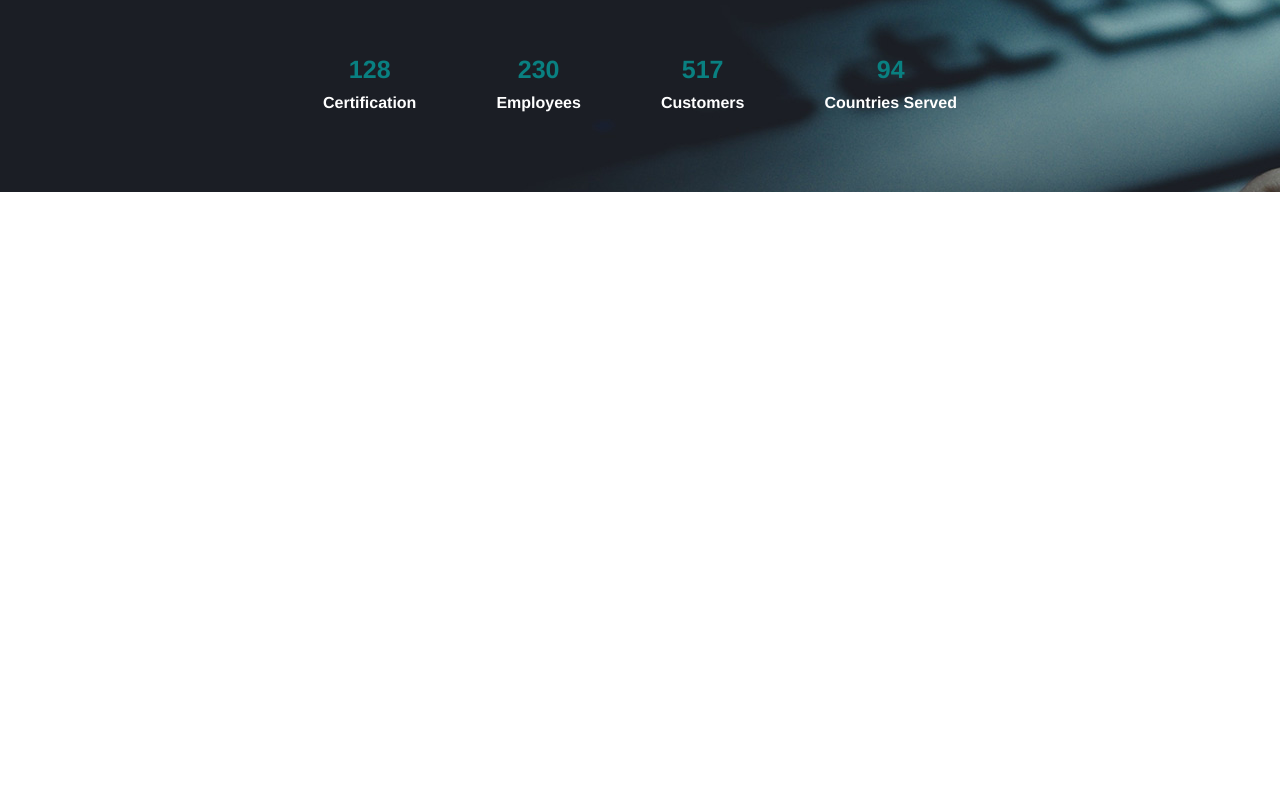
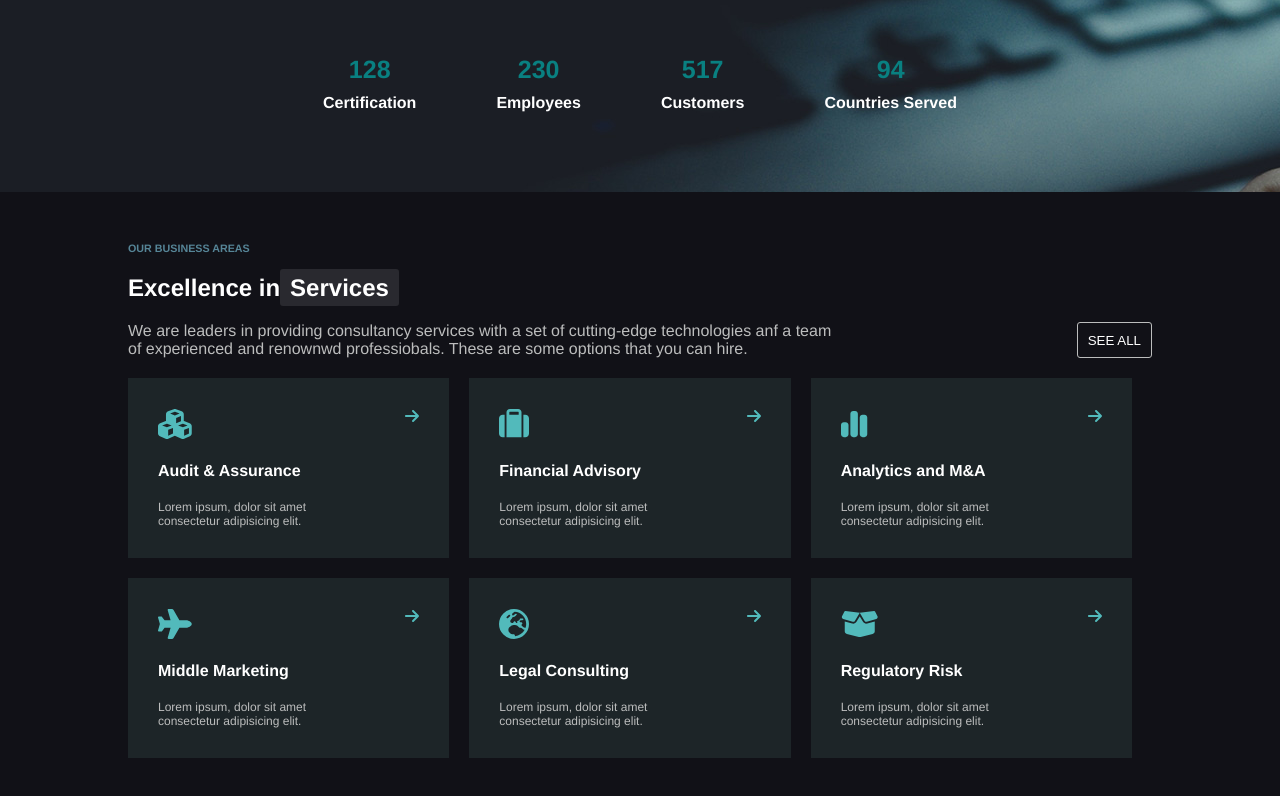
Before and after one commit to SimoCosz/proj-html-vuejs, a Vue app: page / in a window 1280 px wide. Shown: the part 1265-2061 px from the top of the page. Before the commit the page ends 1457 px from the top, so only its background shows below. Built offline with nearby package versions, Linux system fonts and the light colour scheme; a small style sheet from the web is missing.

Commit message:
completato worksComponent

```diff
--- a/src/App.vue
+++ b/src/App.vue
@@ -15,6 +15,7 @@
     <DataComponent />
 
     <!-- Works Section -->
+    <WorksComponent />
 
     <!-- Team section -->
 
@@ -35,6 +36,7 @@ import HeaderComponent from './components/HeaderComponent.vue'
 import JumboComponent from './components/JumboComponent.vue'
 import IntroductionComponent from './components/IntroductionComponent.vue'
 import DataComponent from './components/DataComponent1.vue'
+import WorksComponent from './components/WorksComponent.vue'
 
 export default {
   name: 'App',
@@ -43,6 +45,7 @@ export default {
     JumboComponent,
     IntroductionComponent,
     DataComponent,
+    WorksComponent,
 
   }
 }
--- a/src/assets/scss/_common.scss
+++ b/src/assets/scss/_common.scss
@@ -32,4 +32,5 @@ ul{
   text-transform: uppercase;
   color: $smaltBlue;
   margin-bottom: 20px;
+  font-weight: 700;
 }
--- a/src/assets/scss/_variabili.scss
+++ b/src/assets/scss/_variabili.scss
@@ -1,3 +1,4 @@
+$woodSmoke: #111117;
 $blueLagoon: #048383;
 $abbey: #4e4f52;
 $silverSand: #bcbdbd;
--- /dev/null
+++ b/src/components/ServiceComponent.vue
@@ -0,0 +1,59 @@
+<template>
+  <div class="card-service">
+    <div class="icon-wrapper">
+      <span class="icon"> <font-awesome-icon :icon="element.icon" /> </span>
+      <span class="icon-arrow"><font-awesome-icon :icon="element.arrow" /></span>
+    </div>
+    <div class="card-info">
+      <h4 class="title"> {{element.title}} </h4>
+      <p class="description"> {{element.description}} </p>
+    </div>
+  </div>
+</template>
+
+<script>
+export default {
+  props:{
+    element: {
+      type: Object,
+      reuired: true,
+    }
+  }
+}
+</script>
+
+<style lang="scss" scoped>
+@import '../assets/scss/_variabili.scss';
+
+  .card-service{
+    background-color: $shark;
+    width: calc((100% / 3) - 20px);
+    text-align: initial;
+    padding: 30px;
+
+    .icon-wrapper{
+      width: 100%;
+      display: flex;
+      justify-content: space-between;
+      margin-bottom: 20px;
+      color: $fountainBlue;
+
+      .icon{
+        font-size: 30px;
+      }
+    }
+
+    .card-info{
+      width: 80%;
+
+      .title{
+        margin-bottom: 20px;
+      }
+
+      .description{
+        font-size: 12px;
+        color: $silverSand;
+      }
+    }
+  }
+</style>
--- /dev/null
+++ b/src/components/WorksComponent.vue
@@ -0,0 +1,131 @@
+<template>
+  <div class="container-fluid">
+    <div class="container">
+
+        <h6 class="section-title"> {{sectionTitle}} </h6>
+        <h2 class="title"> Excellence in<span>Services</span> </h2>
+
+        <section class="info">
+          <p> {{description}} </p>
+          <button class="btn-all">See all</button>
+        </section>
+
+      <section class="card-container">
+        <ServiceComponent  v-for="(service, i) in services" :key="i"
+        :element='service'
+        />
+      </section>
+
+    </div>
+  </div>
+</template>
+
+<script>
+import ServiceComponent from './ServiceComponent.vue'
+
+export default {
+  name: 'WorksComponent',
+  components: {
+    ServiceComponent,
+  },
+  data(){
+    return {
+      sectionTitle: 'Our business areas',
+      description: 'We are leaders in providing consultancy services with a set of cutting-edge technologies anf a team of experienced and renownwd professiobals. These are some options that you can hire.',
+      services: [
+        {
+          icon: 'fa-solid fa-cubes',
+          arrow: 'fa-solid fa-arrow-right',
+          title: 'Audit & Assurance',
+          description: 'Lorem ipsum, dolor sit amet consectetur adipisicing elit.'
+        },
+        {
+          icon: 'fa-solid fa-suitcase',
+          arrow: 'fa-solid fa-arrow-right',
+          title: 'Financial Advisory',
+          description: 'Lorem ipsum, dolor sit amet consectetur adipisicing elit.'
+        },
+        {
+          icon: 'fa-solid fa-chart-simple',
+          arrow: 'fa-solid fa-arrow-right',
+          title: 'Analytics and M&A',
+          description: 'Lorem ipsum, dolor sit amet consectetur adipisicing elit.'
+        },
+        {
+          icon: 'fa-solid fa-plane',
+          arrow: 'fa-solid fa-arrow-right',
+          title: 'Middle Marketing',
+          description: 'Lorem ipsum, dolor sit amet consectetur adipisicing elit.'
+        },
+        {
+          icon: 'fa-solid fa-earth-europe',
+          arrow: 'fa-solid fa-arrow-right',
+          title: 'Legal Consulting',
+          description: 'Lorem ipsum, dolor sit amet consectetur adipisicing elit.'
+        },
+        {
+          icon: 'fa-solid fa-box-open',
+          arrow: 'fa-solid fa-arrow-right',
+          title: 'Regulatory Risk',
+          description: 'Lorem ipsum, dolor sit amet consectetur adipisicing elit.'
+        },
+      ]
+    }
+  }
+
+}
+</script>
+
+<style lang="scss" scoped>
+@import '../assets/scss/_variabili.scss';
+
+.container-fluid{
+  background-color: $woodSmoke;
+  color: white;
+  padding: 50px 0;
+
+  .container{
+
+
+    .title{
+      margin-bottom: 20px;
+      font-weight: 900;
+
+      span{
+        background-color: rgba(white, 0.1);
+        padding: 5px 10px;
+        border-radius: 3px;
+      }
+    }
+
+    .info{
+      margin-bottom: 20px;
+      color: $silverSand;
+      display: inline-block;
+      display: flex;
+      justify-content: space-between;
+
+      p{
+        width: 70%;
+      }
+
+      .btn-all{
+        background-color: transparent;
+        border: 1px solid $silverSand;
+        border-radius: 3px;
+        color: white;
+        text-transform: uppercase;
+        padding: 5px 10px;
+        cursor: pointer;
+      }
+    }
+
+    .card-container{
+      display: flex;
+      flex-wrap: wrap;
+      gap: 20px;
+    }
+  }
+
+}
+</style>
--- a/src/main.js
+++ b/src/main.js
@@ -18,6 +18,21 @@ import { faTwitter } from '@fortawesome/free-brands-svg-icons'
 import { faLinkedinIn } from '@fortawesome/free-brands-svg-icons'
 import { faUser } from '@fortawesome/free-regular-svg-icons'
 import { faPlay } from '@fortawesome/free-solid-svg-icons'
+import { faSuitcase } from '@fortawesome/free-solid-svg-icons'
+import { faChartSimple } from '@fortawesome/free-solid-svg-icons'
+import { faCubes } from '@fortawesome/free-solid-svg-icons'
+import { faPlane } from '@fortawesome/free-solid-svg-icons'
+import { faEarthEurope } from '@fortawesome/free-solid-svg-icons'
+import { faBoxOpen } from '@fortawesome/free-solid-svg-icons'
+import { faArrowRight } from '@fortawesome/free-solid-svg-icons'
+
+
+
+
+
+
+
+
 
 
 
@@ -29,7 +44,9 @@ import { FontAwesomeIcon } from '@fortawesome/vue-fontawesome'
 
 library.add(faClock, faPhone, faEnvelope, faUser,
             faFacebookF, faTwitter, faLinkedinIn,
-            faPlay, )
+            faPlay, faSuitcase, faChartSimple,
+             faCubes, faPlane, faEarthEurope, faBoxOpen,
+             faArrowRight)
 
 
 Vue.component('font-awesome-icon', FontAwesomeIcon)
```
Also changed, not shown: src/assets/img/bg-wide.jpg (added).
